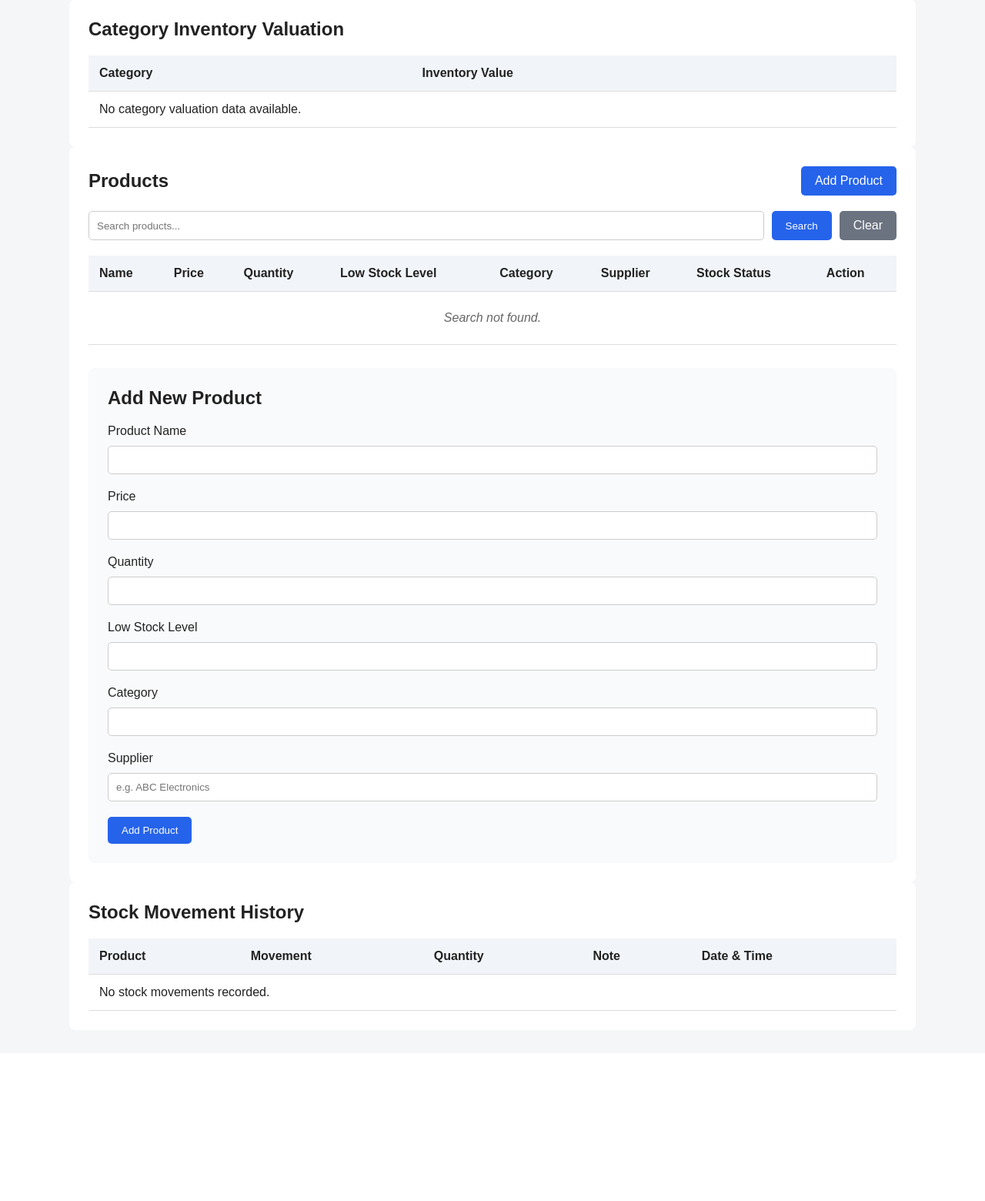
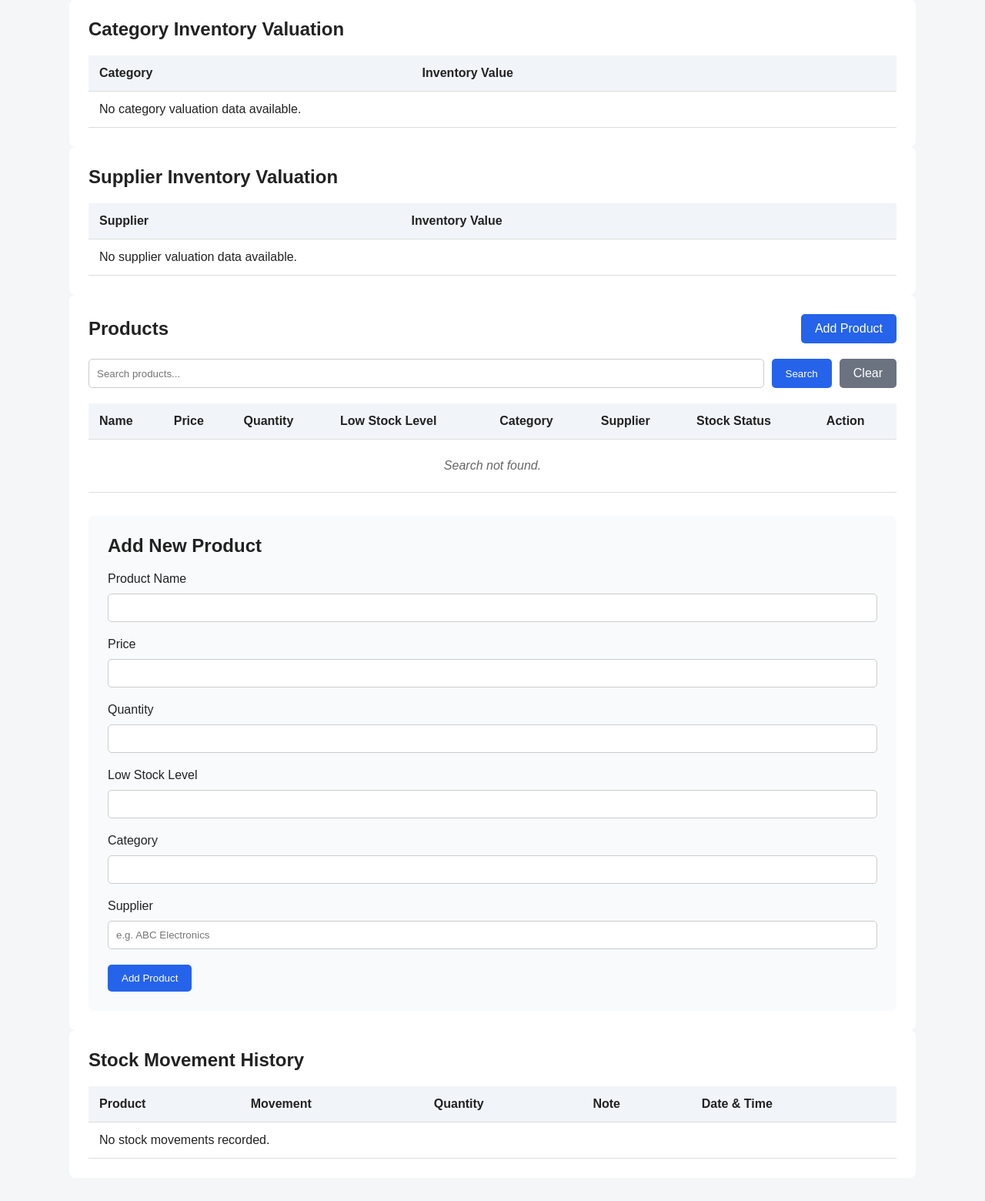
Before and after one commit to successjohnny/inventory-management-system, a FastAPI app: page / in a window 1280 px wide. Shown: the part 329-1889 px from the top of the page at 77% size. Before the commit the page ends 1642 px from the top, so only its background shows below. Run offline with FastAPI, Linux system fonts and the light colour scheme; the visitor is signed in with stand-in values (Sample User, id 1); parts of the project's set-up code (start-up, migrations or seed data) failed here and were passed over.

Commit message:
Add supplier valuation to dashboard

```diff
--- a/templates/index.html
+++ b/templates/index.html
@@ -78,6 +78,39 @@
                         <tr>
                             <td colspan="2">
                                 No category valuation data available.
+                            </td>
+                        </tr>
+                    {% endif %}
+                </tbody>
+            </table>
+        </section>
+
+        <!-- Supplier Inventory Valuation -->
+        <section class="inventory">
+            <div class="section-header">
+                <h2>Supplier Inventory Valuation</h2>
+            </div>
+
+            <table>
+                <thead>
+                    <tr>
+                        <th>Supplier</th>
+                        <th>Inventory Value</th>
+                    </tr>
+                </thead>
+
+                <tbody>
+                    {% if supplier_valuations %}
+                        {% for supplier, inventory_value in supplier_valuations.items() %}
+                            <tr>
+                                <td>{{ supplier }}</td>
+                                <td>₦{{ inventory_value }}</td>
+                            </tr>
+                        {% endfor %}
+                    {% else %}
+                        <tr>
+                            <td colspan="2">
+                                No supplier valuation data available.
                             </td>
                         </tr>
                     {% endif %}
```
Also changed, not shown: routers/products.py (+14 -0 lines), tests/test_product_routes.py (+85 -0 lines).
